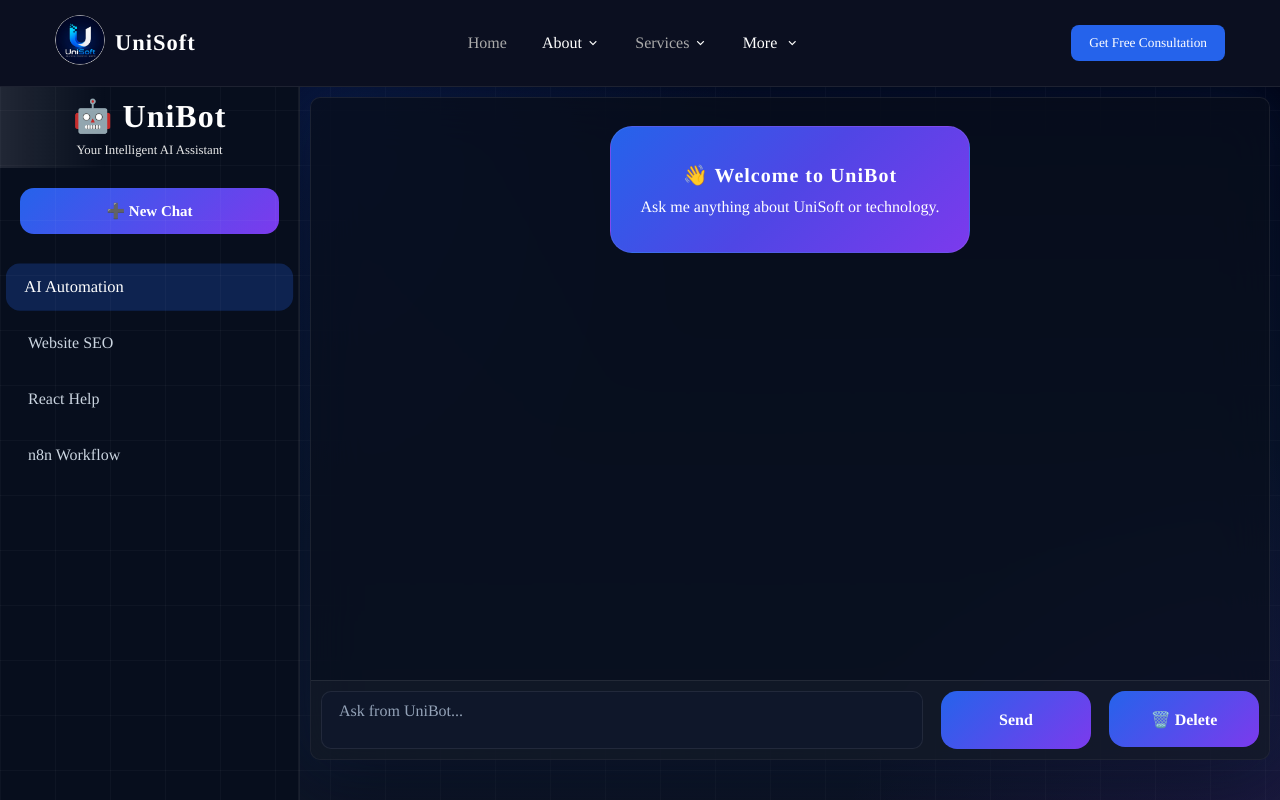
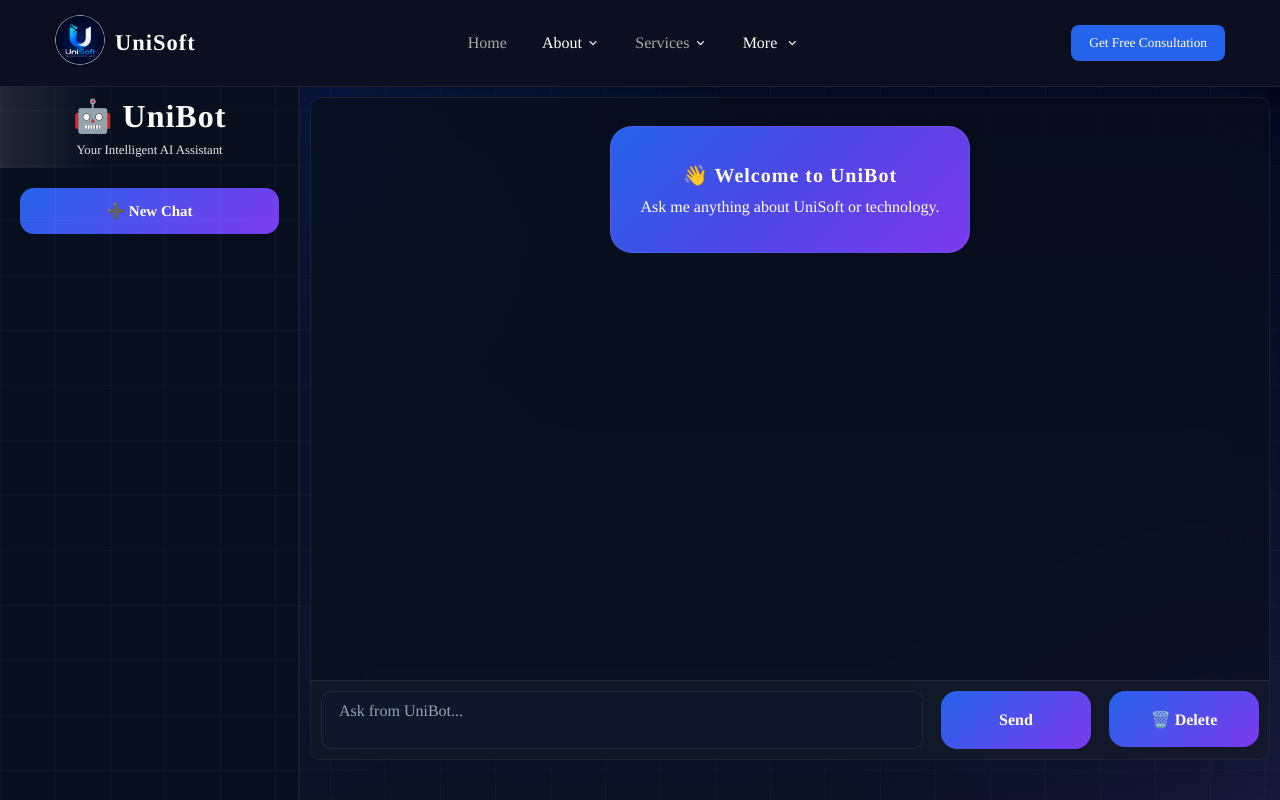
Before and after one commit to ShaniBhai786/UniSoft_Agency, a Next.js app: page /chatbot in a window 1280 px wide. Shown: the top 800 px of the page. Built offline with nearby package versions, Linux system fonts and the light colour scheme; a web font is replaced by a local one.

Commit message:
Pass clearChat function to ChatbotLeft component for chat clearing functionality

```diff
--- a/src/app/chatbot/page.jsx
+++ b/src/app/chatbot/page.jsx
@@ -140,7 +140,7 @@ const clearChat = () => {
 }
   return (
     <div className="chatbot">
-      <ChatbotLeft />
+      <ChatbotLeft clearChat={clearChat} />
       <div className="chatPage">
         <div className="chatCard">
           <div className="messages" ref={messagesRef}>
--- a/src/app/components/ChatbotLeft.jsx
+++ b/src/app/components/ChatbotLeft.jsx
@@ -1,7 +1,7 @@
 import React from "react";
 import "../chatbot.css";
 
-const ChatbotLeft = () => {
+const ChatbotLeft = ({ clearChat }) => {
     return (
         <aside className="left-window">
             <div className="header">
@@ -9,11 +9,11 @@ const ChatbotLeft = () => {
                 <p>Your Intelligent AI Assistant</p>
             </div>
 
-            <button className="new-chat-btn">
+            <button className="new-chat-btn" onClick={() => clearChat}>
                 ➕ New Chat
             </button>
 
-            <div className="chat-history">
+            {/* <div className="chat-history">
                 <div className="history-item active">
                     AI Automation
                 </div>
@@ -29,7 +29,7 @@ const ChatbotLeft = () => {
                 <div className="history-item">
                     n8n Workflow
                 </div>
-            </div>
+            </div> */}
         </aside>
     );
 };
```
